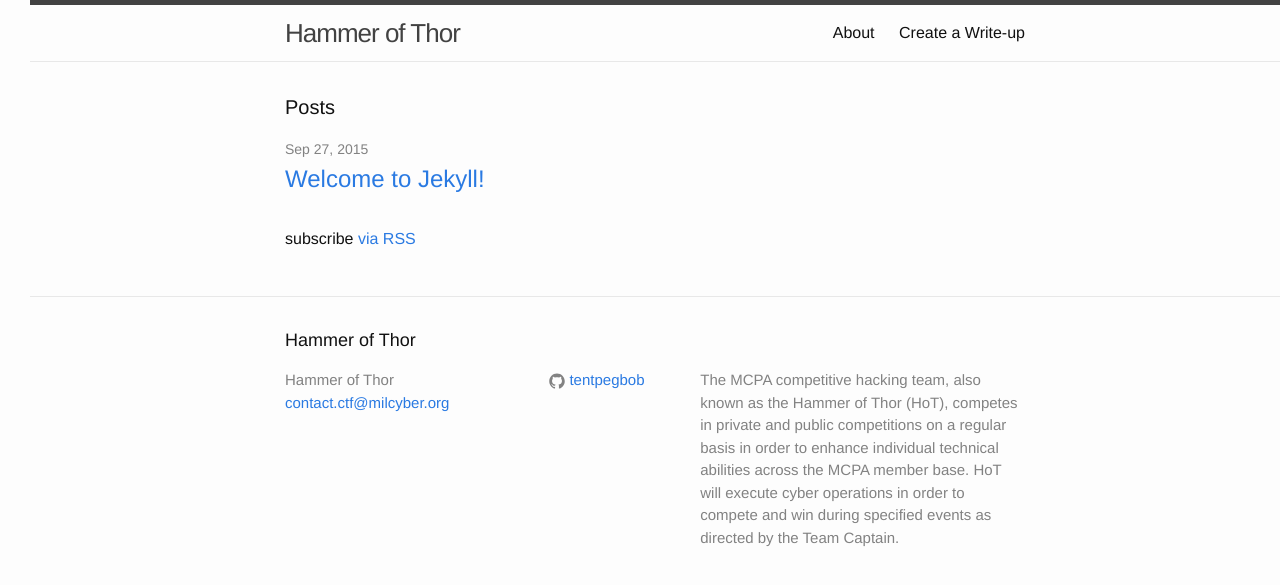
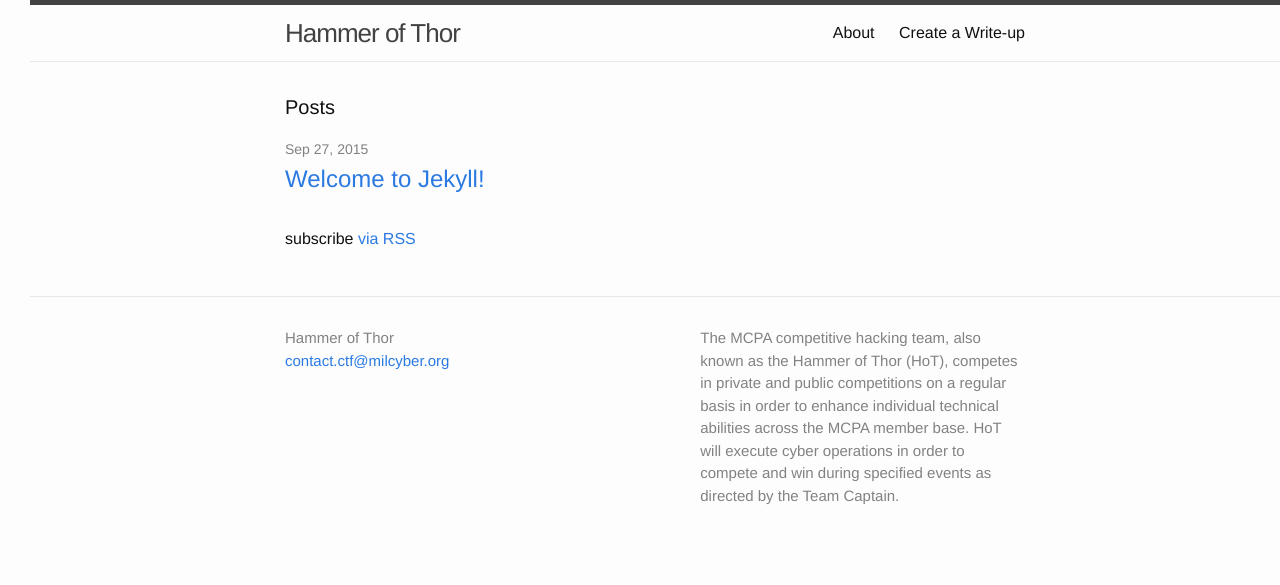
Before and after one commit to MCPA/MCPA.github.io, a Jekyll site: the page built from index.html, in a window 1280 px wide. Shown: the top 585 px of the page. Built offline with Jekyll 4.4.1, drawn with Linux system fonts in a browser that asks for light colours; Markdown is read by kramdown in place of the engine named in the settings; the list of posts is cut into pages by our own code.

Commit message:
small changes

```diff
--- a/_config.yml
+++ b/_config.yml
@@ -3,7 +3,8 @@ title: Hammer of Thor
 email: contact.ctf@milcyber.org
 description: "The MCPA competitive hacking team, also known as the Hammer of Thor (HoT), competes in private and public competitions on a regular basis in order to enhance individual technical abilities across the MCPA member base. HoT will execute cyber operations in order to compete and win during specified events as directed by the Team Captain."
 url: ""
-github_username:  tentpegbob
+#github_username:
+#twitter_username:
 
 # Build settings
 markdown: redcarpet
--- a/_includes/footer.html
+++ b/_includes/footer.html
@@ -1,8 +1,6 @@
 <footer class="site-footer">
 
   <div class="wrapper">
-
-    <h2 class="footer-heading">{{ site.title }}</h2>
 
     <div class="footer-col-wrapper">
       <div class="footer-col  footer-col-1">
```
